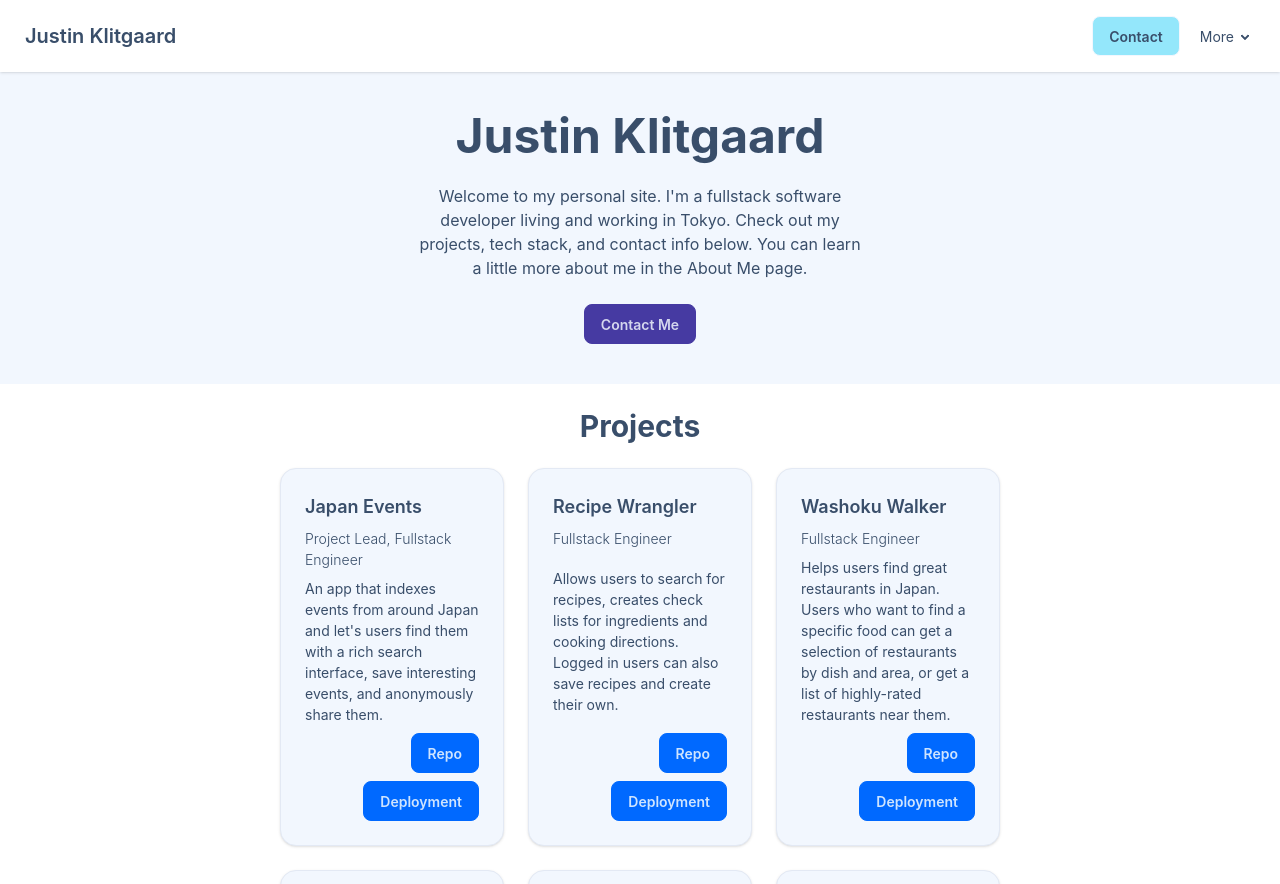
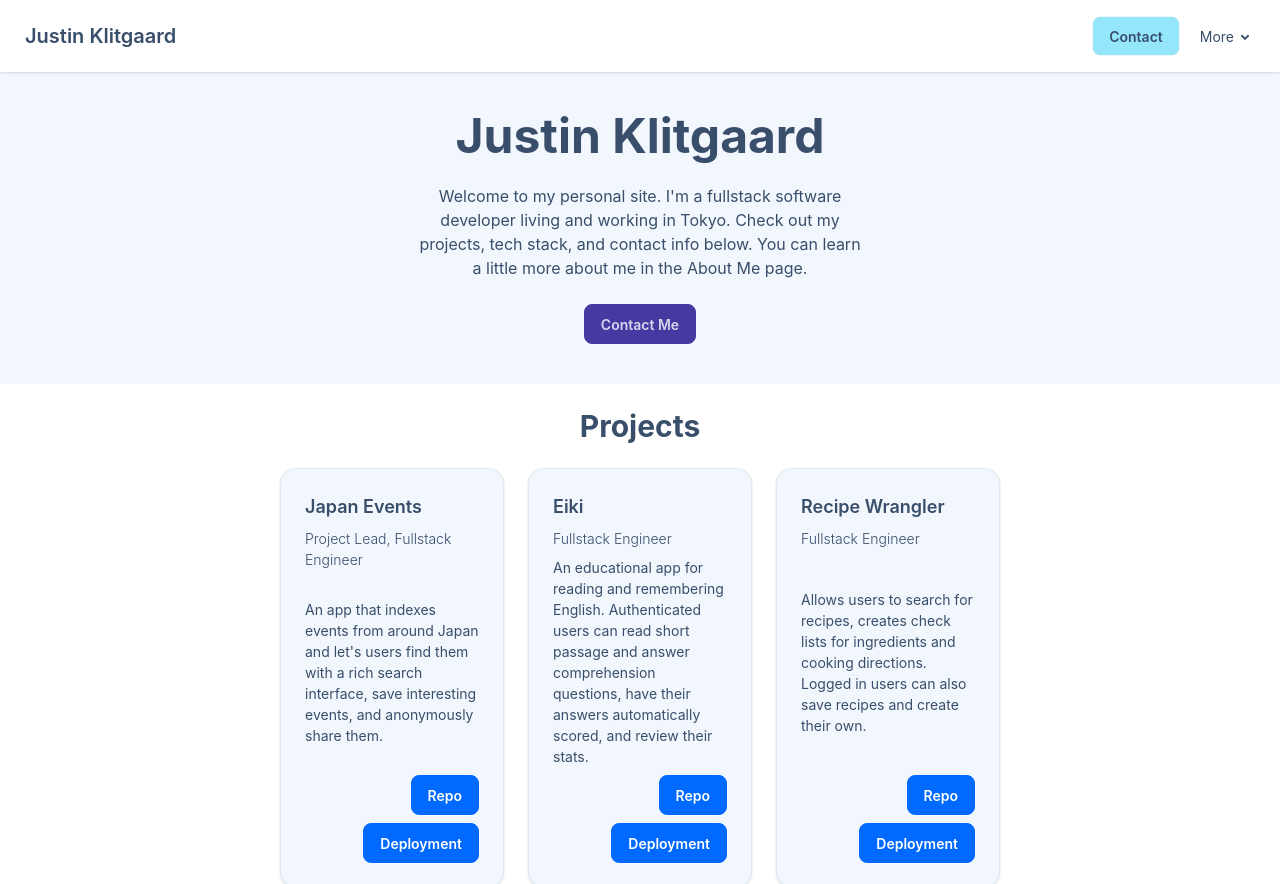
Before and after one commit to Justin-K-Ellis/personal-site-v3, a React (Vite) app in the folder frontend/: page / in a window 1280 px wide. Shown: the top 884 px of the page. Built offline with nearby package versions, Linux system fonts and the light colour scheme.

Commit message:
fix: update porfolio projects info

```diff
--- a/frontend/src/assets/projectData.ts
+++ b/frontend/src/assets/projectData.ts
@@ -17,6 +17,24 @@ export const projects: Project[] = [
       "Knex.js",
       "Firebase auth",
       "Tailwind",
+    ],
+  },
+  {
+    id: 5,
+    name: "Eiki",
+    role: ["Fullstack Engineer"],
+    description:
+      "An educational app for reading and remembering English. Authenticated users can read short passage and answer comprehension questions, have their answers automatically scored, and review their stats.",
+    repoLink: "https://github.com/Justin-K-Ellis/eiki",
+    deploymentLink: "https://eiki.vercel.app/en",
+    stack: [
+      "TypeScript",
+      "React",
+      "Tailwind",
+      "Next",
+      "next-intl",
+      "PostgreSQL",
+      "Drizzle ORM",
     ],
   },
   {
@@ -61,26 +79,19 @@ export const projects: Project[] = [
     role: ["Fullstack Engineer"],
     description:
       "My personal site for sharing my projects, tech stack and info about me.",
-    repoLink: "#",
-    deploymentLink: "#",
-    stack: ["TypeScript", "Next", "next-intl", "Tailwind", "shadcn/ui"],
-  },
-  {
-    id: 5,
-    name: "Course Managment",
-    role: ["Fullstack Engineer"],
-    description:
-      "A fullstack learning management system that allows users to create, read, update, and delete information about courses, instructors, and students.",
-    repoLink: "https://github.com/Justin-K-Ellis/course-management",
+    repoLink: "https://github.com/Justin-K-Ellis/personal-site-v3",
+    deploymentLink: "http://www.justin-klitgaard.net",
     stack: [
-      "JavaScript",
+      "TypeScript",
+      "Vite",
       "React",
       "React Router",
-      "Express",
-      "PostgreSQL",
       "Tailwind",
+      "shadcn/ui",
+      "Hono",
     ],
   },
+
   {
     id: 6,
     name: "Nagano Quest",
--- a/frontend/src/components/ProjectCard/ProjectCard.tsx
+++ b/frontend/src/components/ProjectCard/ProjectCard.tsx
@@ -8,7 +8,7 @@ export default function ProjectCard({ project }: ProjectCardProps) {
   const role = project.role.join(", ");
 
   return (
-    <div className="card bg-base-200 card-md shadow-sm md:w-1/4 border border-base-300">
+    <div className="card bg-base-200 card-md shadow-sm hover:shadow-lg md:w-1/4 border border-base-300">
       <div className="card-body">
         <h2 className="card-title text-center">{project.name}</h2>
         <p className="font-light">{role}</p>
@@ -18,7 +18,7 @@ export default function ProjectCard({ project }: ProjectCardProps) {
             href={project.repoLink}
             target="_blank"
             rel="noopener noreferrer"
-            className="btn btn-primary"
+            className="btn btn-primary text-white"
           >
             Repo
           </a>
@@ -26,7 +26,7 @@ export default function ProjectCard({ project }: ProjectCardProps) {
             <a
               href={project.deploymentLink}
               target="_blank"
-              className="btn btn-primary"
+              className="btn btn-primary text-white"
             >
               Deployment
             </a>
```
